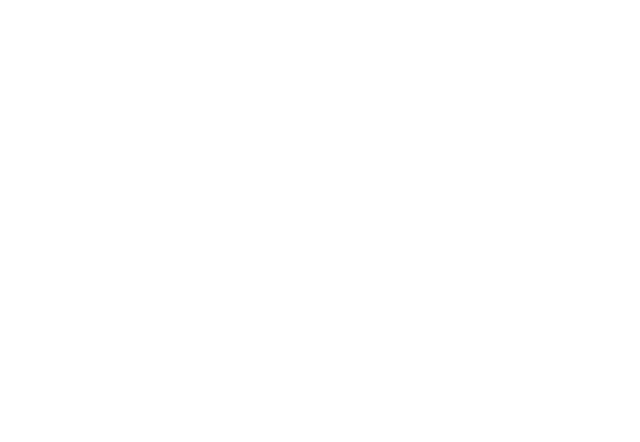
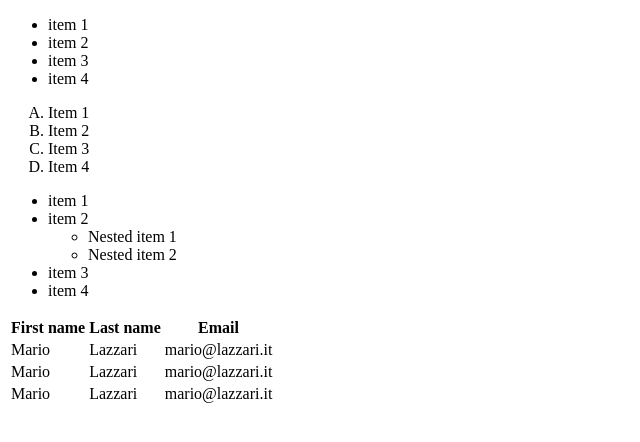
Before and after one commit to mariolazzari/modern-html-css, a plain HTML site: page 02_basic/06_lists_tables.html in a window 1280 px wide. Shown: the whole page, without its empty margins (0-640 px from the left). Drawn offline with Linux system fonts and the light colour scheme.

Commit message:
Done lesson 12 choater 2

```diff
--- a/02_basic/06_lists_tables.html
+++ b/02_basic/06_lists_tables.html
@@ -1,12 +1,66 @@
 <!DOCTYPE html>
 <html lang="en">
-<head>
-  <meta charset="UTF-8">
-  <meta name="viewport" content="width=device-width, initial-scale=1.0">
-  <meta http-equiv="X-UA-Compatible" content="ie=edge">
-  <title>Lists & Tables</title>
-</head>
-<body>
+  <head>
+    <meta charset="UTF-8" />
+    <meta name="viewport" content="width=device-width, initial-scale=1.0" />
+    <meta http-equiv="X-UA-Compatible" content="ie=edge" />
+    <title>Lists & Tables</title>
+  </head>
+  <body>
+    <!-- Unordered lists -->
+    <ul>
+      <li>item 1</li>
+      <li>item 2</li>
+      <li>item 3</li>
+      <li>item 4</li>
+    </ul>
 
-</body>
+    <!-- Ordered lists -->
+    <ol type="A">
+      <li>Item 1</li>
+      <li>Item 2</li>
+      <li>Item 3</li>
+      <li>Item 4</li>
+    </ol>
+
+    <!-- Nested lists -->
+    <ul>
+      <li>item 1</li>
+      <li>item 2</li>
+      <ul>
+        <li>Nested item 1</li>
+        <li>Nested item 2</li>
+      </ul>
+      <li>item 3</li>
+      <li>item 4</li>
+    </ul>
+
+    <!-- Tables -->
+    <table>
+      <thead>
+        <tr>
+          <th>First name</th>
+          <th>Last name</th>
+          <th>Email</th>
+        </tr>
+      </thead>
+      <tbody>
+        <tr>
+          <td>Mario</td>
+          <td>Lazzari</td>
+          <td>mario@lazzari.it</td>
+        </tr>
+        <tr>
+          <td>Mario</td>
+          <td>Lazzari</td>
+          <td>mario@lazzari.it</td>
+        </tr>
+        <tr>
+          <td>Mario</td>
+          <td>Lazzari</td>
+          <td>mario@lazzari.it</td>
+        </tr>
+      </tbody>
+    </table>
+  </body>
 </html>
```
